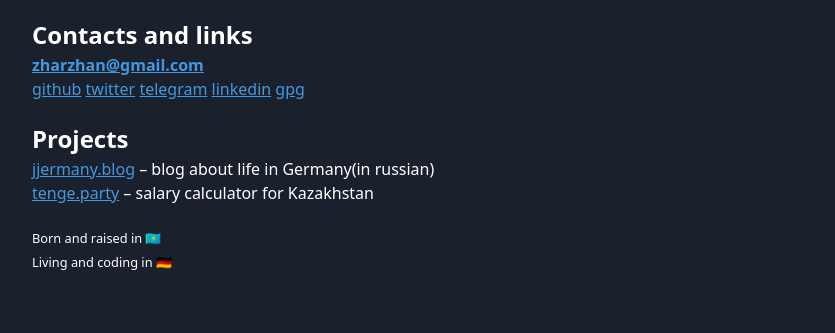
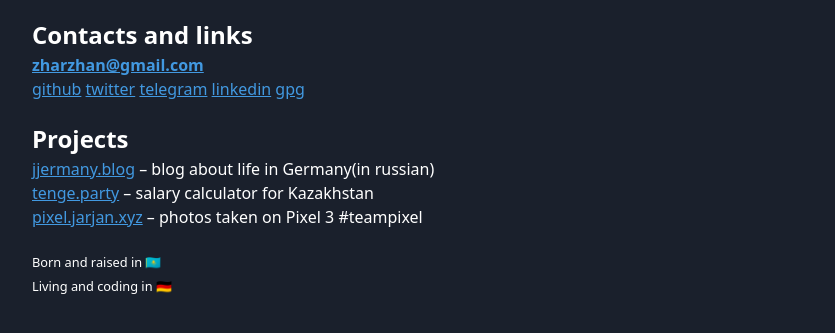
Before and after one commit to jarjan/jarjan.xyz, an Eleventy site: page src/index.njk in a window 1280 px wide. Shown: the part 289-622 px from the top of the page, without its empty margins (8-843 px from the left). Built offline with nearby package versions, Linux system fonts and the light colour scheme; Eleventy itself is replaced by a stand-in of ours; files that its build step writes are made by us from their sources; what postcss-import would draw is missing.

Commit message:
Add pixel.jarjan.xyz

```diff
--- a/src/index.njk
+++ b/src/index.njk
@@ -25,6 +25,8 @@ layout: layouts/base.njk
     <a class="text-blue-500 underline hover:text-white" href="https://jjermany.blog">jjermany.blog</a> – blog about life in Germany(in russian)
     <br/>
     <a class="text-blue-500 underline hover:text-white" href="https://tenge.party">tenge.party</a> – salary calculator for Kazakhstan
+    <br/>
+    <a class="text-blue-500 underline hover:text-white" href="https://pixel.jarjan.xyz">pixel.jarjan.xyz</a> – photos taken on Pixel 3 #teampixel
   </section>
   <section>
     <p>
```
Also changed, not shown: docs/index.html.
